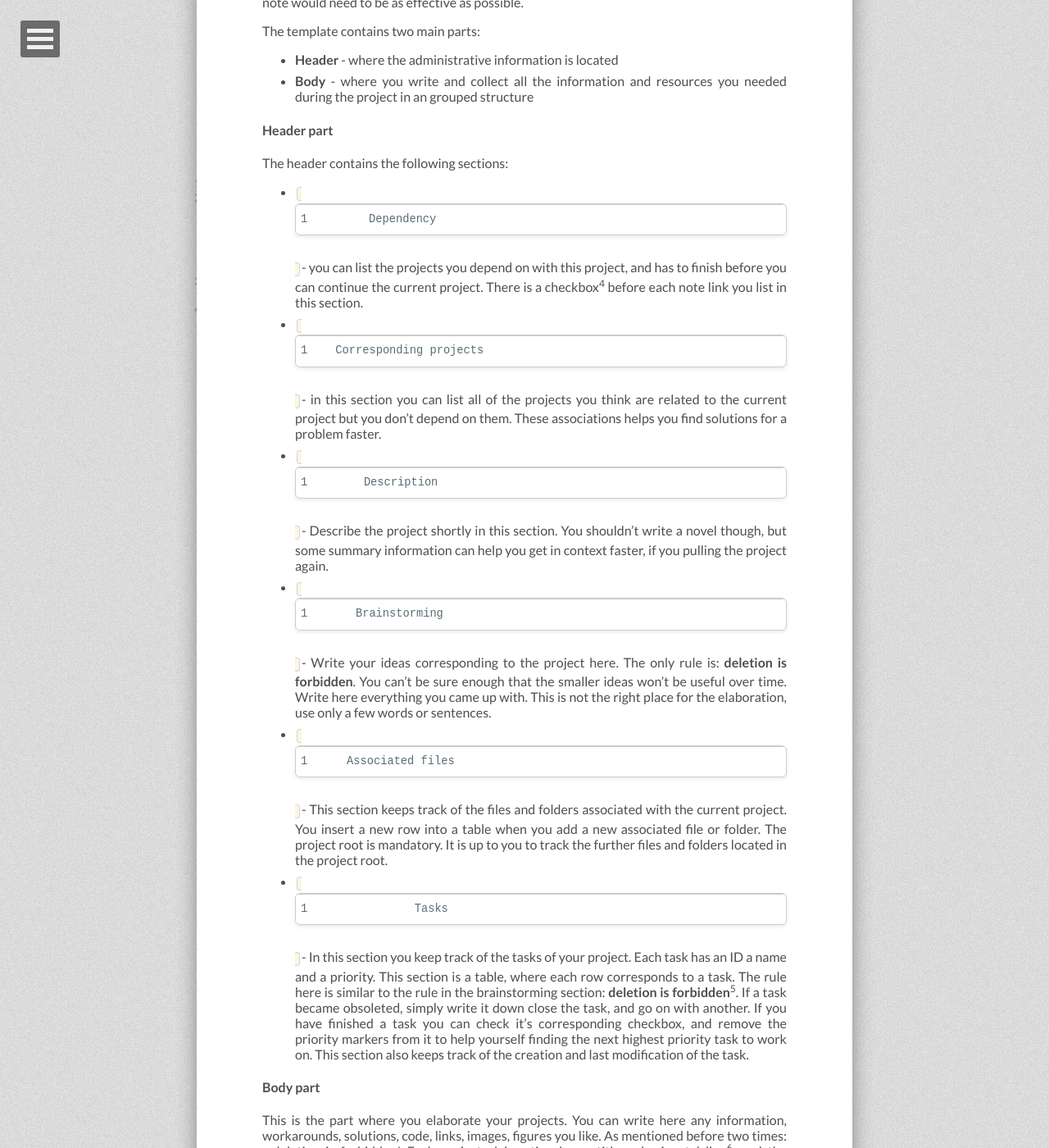
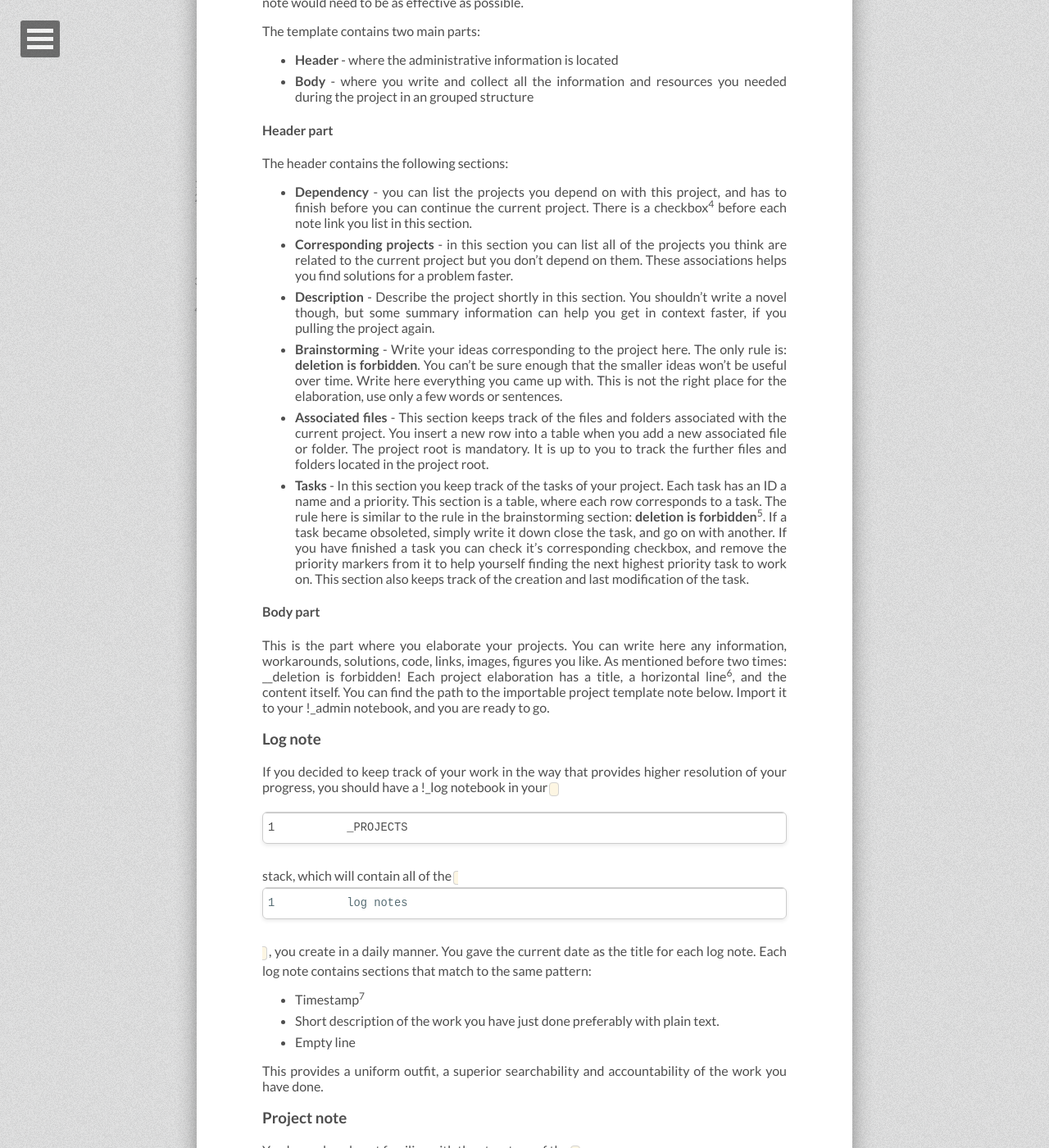
Before and after one commit to tiborsimon/tiborsimon.github.io, a Jekyll site: the page built from _posts/2015-07-10-project-management-in-evernote.md, in a window 1280 px wide and 1400 px high, scrolled down 5504 px. Shown: the whole window at 82% size. Built offline with Jekyll 4.4.1, drawn with Linux system fonts in a browser that asks for light colours; nearby versions of some CDN libraries; comment, search, counter and statistics services are not loaded.

Commit message:
Article update

```diff
--- a/_posts/2015-07-10-project-management-in-evernote.md
+++ b/_posts/2015-07-10-project-management-in-evernote.md
@@ -113,12 +113,12 @@ The template contains two main parts:
 
 The header contains the following sections:
 
-- `Dependency` - you can list the projects you depend on with this project, and has to finish before you can continue the current project. There is a checkbox[^4] before each note link you list in this section.
-- `Corresponding projects` - in this section you can list all of the projects you think are related to the current project but you don't depend on them. These associations helps you find solutions for a problem faster.
-- `Description` - Describe the project shortly in this section. You shouldn't write a novel though, but some summary information can help you get in context faster, if you pulling the project again.
-- `Brainstorming` - Write your ideas corresponding to the project here. The only rule is: __deletion is forbidden__. You can't be sure enough that the smaller ideas won't be useful over time. Write here everything you came up with. This is not the right place for the elaboration, use only a few words or sentences.
-- `Associated files` - This section keeps track of the files and folders associated with the current project. You insert a new row into a table when you add a new associated file or folder. The project root is mandatory. It is up to you to track the further files and folders located in the project root.
-- `Tasks` - In this section you keep track of the tasks of your project. Each task has an ID a name and a priority. This section is a table, where each row corresponds to a task. The rule here is similar to the rule in the brainstorming section: __deletion is forbidden__[^5]. If a task became obsoleted, simply write it down close the task, and go on with another. If you have finished a task you can check it's corresponding checkbox, and remove the priority markers from it to help yourself finding the next highest priority task to work on. This section also keeps track of the creation and last modification of the task.
+- __Dependency__ - you can list the projects you depend on with this project, and has to finish before you can continue the current project. There is a checkbox[^4] before each note link you list in this section.
+- __Corresponding projects__ - in this section you can list all of the projects you think are related to the current project but you don't depend on them. These associations helps you find solutions for a problem faster.
+- __Description__ - Describe the project shortly in this section. You shouldn't write a novel though, but some summary information can help you get in context faster, if you pulling the project again.
+- __Brainstorming__ - Write your ideas corresponding to the project here. The only rule is: __deletion is forbidden__. You can't be sure enough that the smaller ideas won't be useful over time. Write here everything you came up with. This is not the right place for the elaboration, use only a few words or sentences.
+- __Associated files__ - This section keeps track of the files and folders associated with the current project. You insert a new row into a table when you add a new associated file or folder. The project root is mandatory. It is up to you to track the further files and folders located in the project root.
+- __Tasks__ - In this section you keep track of the tasks of your project. Each task has an ID a name and a priority. This section is a table, where each row corresponds to a task. The rule here is similar to the rule in the brainstorming section: __deletion is forbidden__[^5]. If a task became obsoleted, simply write it down close the task, and go on with another. If you have finished a task you can check it's corresponding checkbox, and remove the priority markers from it to help yourself finding the next highest priority task to work on. This section also keeps track of the creation and last modification of the task.
 
 #### Body part
 
```
